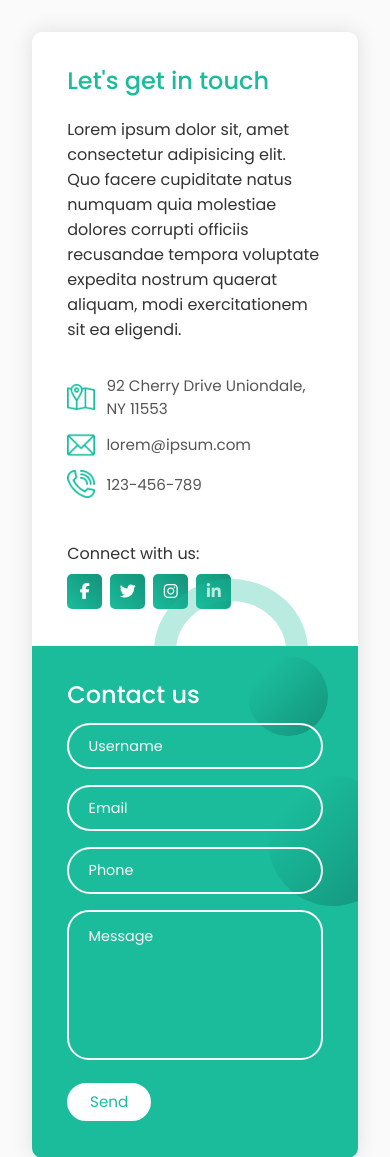
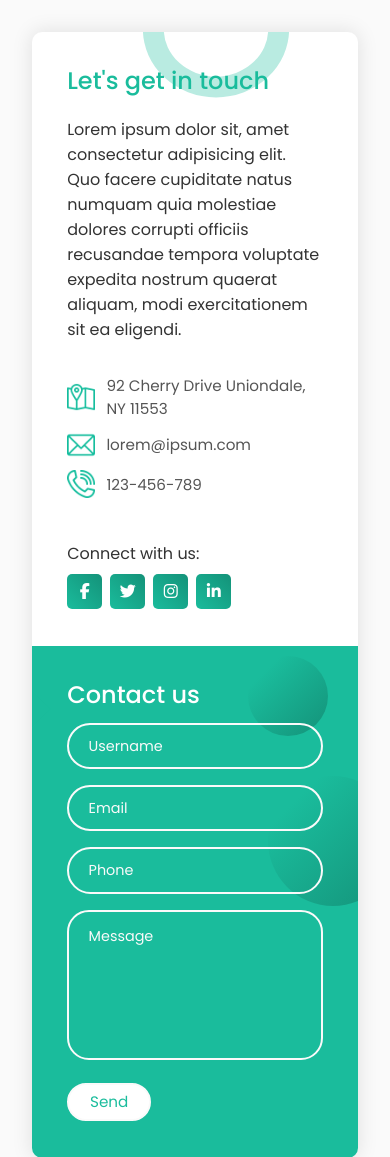
Before and after one commit to baylagas/ese-progra2-contact-form, a Flask app: page / in a window 390 px wide. Shown: the top 1157 px of the page. Run offline with Flask 2, Linux system fonts and the light colour scheme; some libraries are stand-ins or nearby versions.

Commit message:
add class contact-info with before selector tag in @media width 850px

```diff
--- a/static/style.css
+++ b/static/style.css
@@ -301,4 +301,11 @@ textarea.input{
     .form{
         grid-template-columns: 1fr;
     }
+
+    .contact-info::before{
+        bottom: initial;
+        top:-75px;
+        right:65px;
+        transform: scale(0.95);
+    }
 }
```
